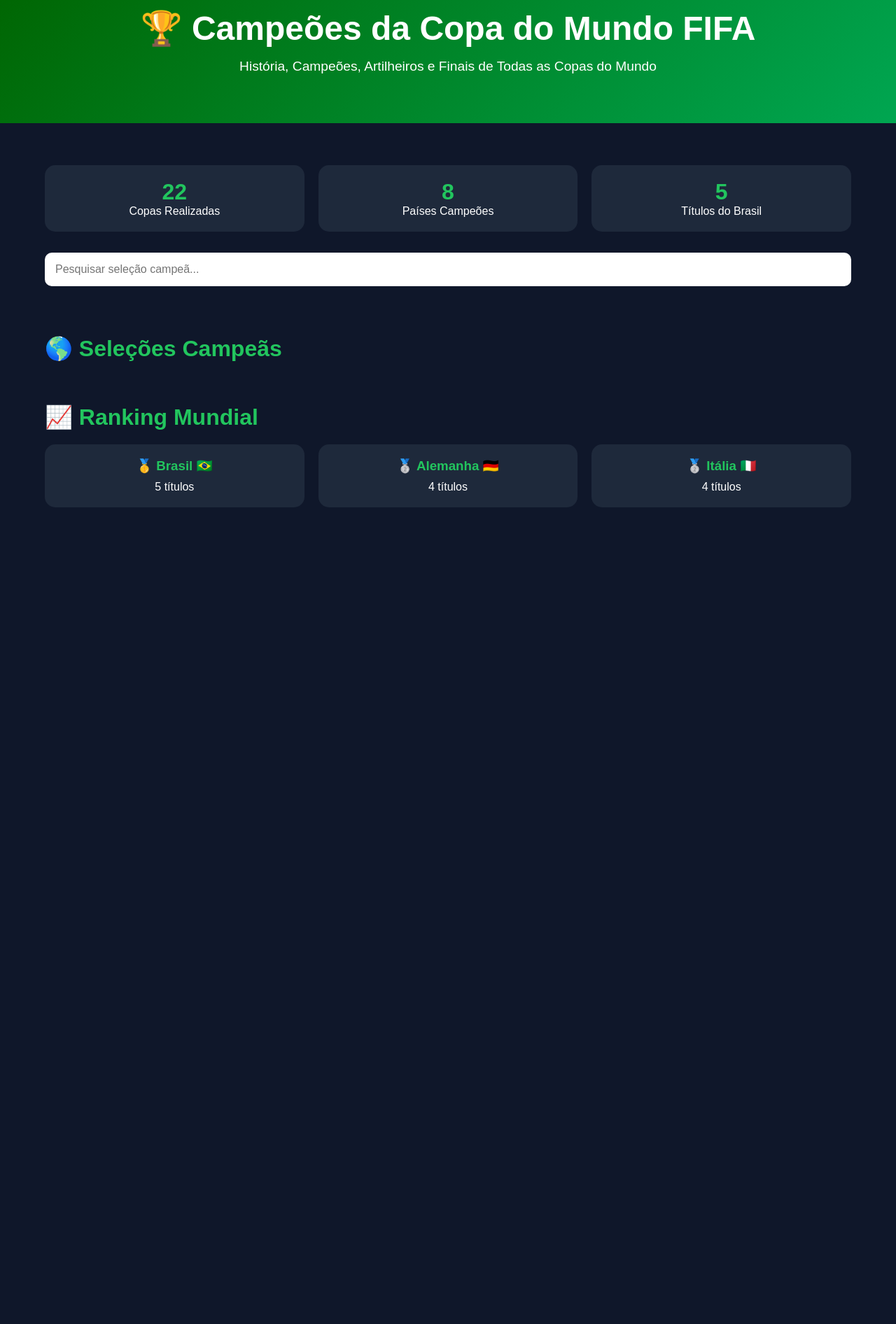
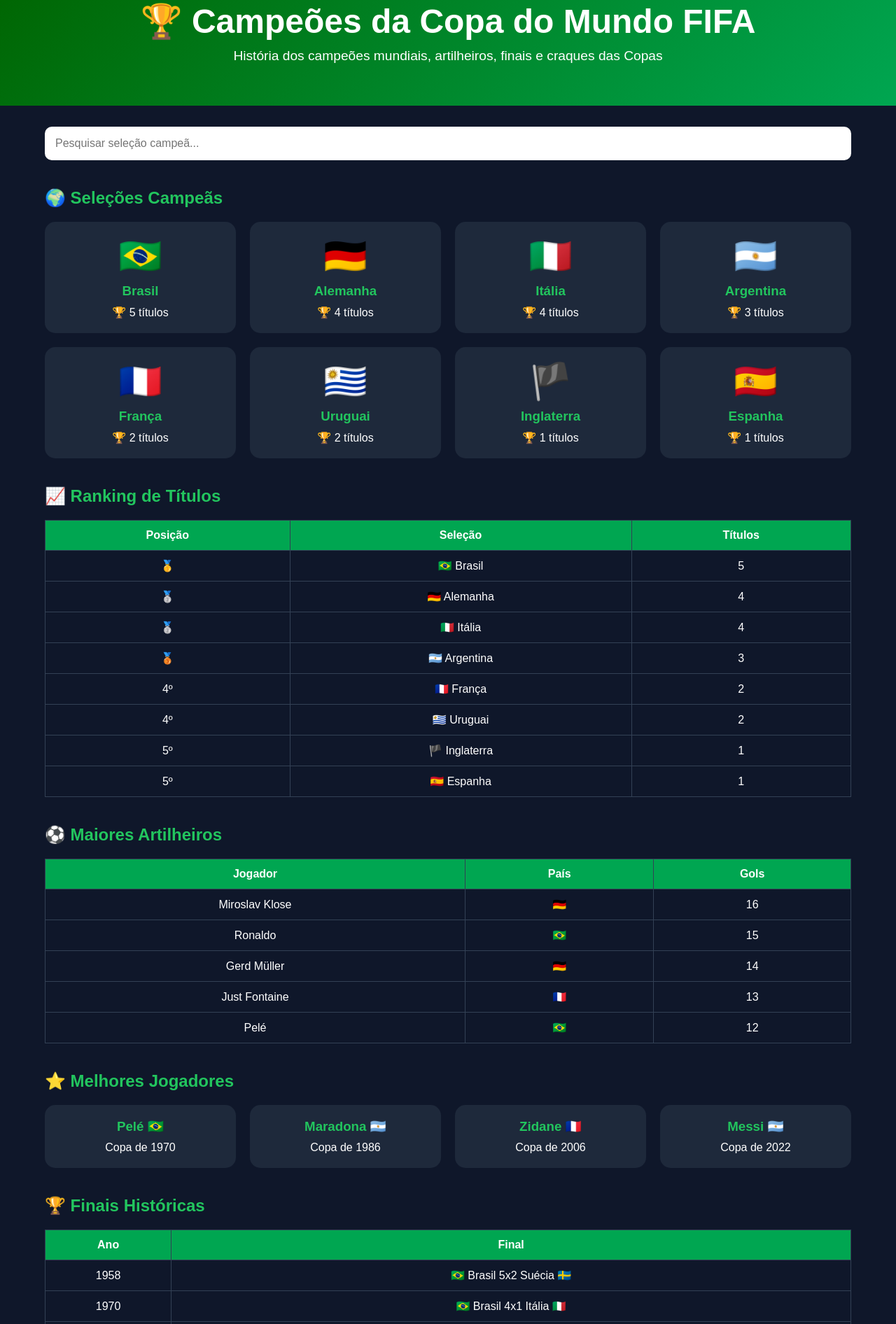
Before and after one commit to brunorapozo-hub/Campeoes-da-Copa-do-Mundo-Fifa, a plain HTML site: page index.html in a window 1280 px wide. Shown: the part 57-1949 px from the top of the page at 70% size. Before the commit the page ends 812 px from the top, so only its background shows below. Drawn offline with Linux system fonts and the light colour scheme.

Commit message:
Update index.html

```diff
--- a/index.html
+++ b/index.html
@@ -12,7 +12,7 @@
 margin:0;
 padding:0;
 box-sizing:border-box;
-font-family:Arial,Helvetica,sans-serif;
+font-family:Arial,sans-serif;
 }
 
 body{
@@ -22,16 +22,16 @@ color:white;
 
 header{
 background:linear-gradient(135deg,#006400,#00a651);
-padding:70px 20px;
+padding:60px 20px;
 text-align:center;
 }
 
 header h1{
 font-size:3rem;
-margin-bottom:15px;
 }
 
 header p{
+margin-top:10px;
 font-size:1.2rem;
 }
 
@@ -42,31 +42,8 @@ margin:auto;
 padding:30px 0;
 }
 
-.section-title{
-margin:40px 0 20px;
-color:#22c55e;
-font-size:2rem;
-}
-
-.stats{
-display:flex;
-gap:20px;
-flex-wrap:wrap;
-margin:30px 0;
-}
-
-.stat-box{
-flex:1;
-min-width:220px;
-background:#1e293b;
-padding:20px;
-border-radius:15px;
-text-align:center;
-}
-
-.stat-box h2{
-color:#22c55e;
-font-size:2rem;
+.search{
+margin-bottom:30px;
 }
 
 .search input{
@@ -75,7 +52,11 @@ padding:15px;
 border:none;
 border-radius:10px;
 font-size:16px;
-margin-bottom:30px;
+}
+
+.section-title{
+margin:40px 0 20px;
+color:#22c55e;
 }
 
 .cards{
@@ -88,8 +69,9 @@ gap:20px;
 background:#1e293b;
 padding:20px;
 border-radius:15px;
+cursor:pointer;
+transition:.3s;
 text-align:center;
-transition:.3s;
 }
 
 .card:hover{
@@ -102,22 +84,21 @@ margin-bottom:10px;
 }
 
 .card h3{
+margin-bottom:10px;
 color:#22c55e;
-margin-bottom:10px;
 }
 
 table{
 width:100%;
 border-collapse:collapse;
-margin-top:15px;
+margin-top:20px;
 }
 
-table th{
+th{
 background:#00a651;
 }
 
-table th,
-table td{
+th,td{
 padding:12px;
 border:1px solid #334155;
 text-align:center;
@@ -125,9 +106,43 @@ text-align:center;
 
 footer{
 background:#020617;
+padding:25px;
 text-align:center;
+margin-top:50px;
+}
+
+/* MODAL */
+
+.modal{
+display:none;
+position:fixed;
+top:0;
+left:0;
+width:100%;
+height:100%;
+background:rgba(0,0,0,.8);
+justify-content:center;
+align-items:center;
+}
+
+.modal-content{
+background:white;
+color:black;
 padding:25px;
-margin-top:50px;
+border-radius:15px;
+width:90%;
+max-width:500px;
+}
+
+.modal-content h2{
+margin-bottom:15px;
+}
+
+.close{
+float:right;
+cursor:pointer;
+font-size:25px;
+font-weight:bold;
 }
 
 </style>
@@ -137,55 +152,279 @@ margin-top:50px;
 
 <header>
 <h1>🏆 Campeões da Copa do Mundo FIFA</h1>
-<p>História, Campeões, Artilheiros e Finais de Todas as Copas do Mundo</p>
+
+<p>
+História dos campeões mundiais, artilheiros, finais e craques das Copas
+</p>
+
 </header>
 
 <div class="container">
 
-<div class="stats">
-
-<div class="stat-box">
-<h2>22</h2>
-<p>Copas Realizadas</p>
+<div class="search">
+<input
+type="text"
+id="pesquisa"
+placeholder="Pesquisar seleção campeã..."
+>
 </div>
 
-<div class="stat-box">
-<h2>8</h2>
-<p>Países Campeões</p>
+<h2 class="section-title">🌍 Seleções Campeãs</h2>
+
+<div id="cards" class="cards"></div>
+
+<h2 class="section-title">📈 Ranking de Títulos</h2>
+
+<table>
+
+<tr>
+<th>Posição</th>
+<th>Seleção</th>
+<th>Títulos</th>
+</tr>
+
+<tr><td>🥇</td><td>🇧🇷 Brasil</td><td>5</td></tr>
+<tr><td>🥈</td><td>🇩🇪 Alemanha</td><td>4</td></tr>
+<tr><td>🥈</td><td>🇮🇹 Itália</td><td>4</td></tr>
+<tr><td>🥉</td><td>🇦🇷 Argentina</td><td>3</td></tr>
+<tr><td>4º</td><td>🇫🇷 França</td><td>2</td></tr>
+<tr><td>4º</td><td>🇺🇾 Uruguai</td><td>2</td></tr>
+<tr><td>5º</td><td>🏴 Inglaterra</td><td>1</td></tr>
+<tr><td>5º</td><td>🇪🇸 Espanha</td><td>1</td></tr>
+
+</table>
+
+<h2 class="section-title">⚽ Maiores Artilheiros</h2>
+
+<table>
+
+<tr>
+<th>Jogador</th>
+<th>País</th>
+<th>Gols</th>
+</tr>
+
+<tr><td>Miroslav Klose</td><td>🇩🇪</td><td>16</td></tr>
+<tr><td>Ronaldo</td><td>🇧🇷</td><td>15</td></tr>
+<tr><td>Gerd Müller</td><td>🇩🇪</td><td>14</td></tr>
+<tr><td>Just Fontaine</td><td>🇫🇷</td><td>13</td></tr>
+<tr><td>Pelé</td><td>🇧🇷</td><td>12</td></tr>
+
+</table>
+
+<h2 class="section-title">⭐ Melhores Jogadores</h2>
+
+<div class="cards">
+
+<div class="card">
+<h3>Pelé 🇧🇷</h3>
+<p>Copa de 1970</p>
 </div>
 
-<div class="stat-box">
-<h2>5</h2>
-<p>Títulos do Brasil</p>
+<div class="card">
+<h3>Maradona 🇦🇷</h3>
+<p>Copa de 1986</p>
+</div>
+
+<div class="card">
+<h3>Zidane 🇫🇷</h3>
+<p>Copa de 2006</p>
+</div>
+
+<div class="card">
+<h3>Messi 🇦🇷</h3>
+<p>Copa de 2022</p>
 </div>
 
 </div>
 
-<div class="search">
-<input type="text" id="pesquisa" placeholder="Pesquisar seleção campeã...">
+<h2 class="section-title">🏆 Finais Históricas</h2>
+
+<table>
+
+<tr>
+<th>Ano</th>
+<th>Final</th>
+</tr>
+
+<tr><td>1958</td><td>🇧🇷 Brasil 5x2 Suécia 🇸🇪</td></tr>
+<tr><td>1970</td><td>🇧🇷 Brasil 4x1 Itália 🇮🇹</td></tr>
+<tr><td>1986</td><td>🇦🇷 Argentina 3x2 Alemanha 🇩🇪</td></tr>
+<tr><td>1994</td><td>🇧🇷 Brasil 0x0 Itália (3x2 pênaltis)</td></tr>
+<tr><td>2002</td><td>🇧🇷 Brasil 2x0 Alemanha 🇩🇪</td></tr>
+<tr><td>2022</td><td>🇦🇷 Argentina 3x3 França 🇫🇷 (4x2 pênaltis)</td></tr>
+
+</table>
+
 </div>
 
-<h2 class="section-title">🌎 Seleções Campeãs</h2>
+<footer>
 
-<div class="cards" id="cards"></div>
+<h3>🏆 Campeões da Copa do Mundo FIFA</h3>
 
-<h2 class="section-title">📈 Ranking Mundial</h2>
+<p>Desenvolvido por Bruno Rapozo</p>
 
-<div class="cards">
+</footer>
 
-<div class="card">
-<h3>🥇 Brasil 🇧🇷</h3>
-<p>5 títulos</p>
+<!-- MODAL -->
+
+<div id="modal" class="modal">
+
+<div class="modal-content">
+
+<span class="close" onclick="fecharModal()">&times;</span>
+
+<h2 id="nomePais"></h2>
+
+<p id="infoTitulos"></p>
+
+<p id="infoAnos"></p>
+
+<p id="infoCraque"></p>
+
 </div>
 
-<div class="card">
-<h3>🥈 Alemanha 🇩🇪</h3>
-<p>4 títulos</p>
 </div>
 
-<div class="card">
-<h3>🥈 Itália 🇮🇹</h3>
-<p>4 títulos</p>
+<script>
+
+const campeoes = [
+
+{
+pais:"Brasil",
+bandeira:"🇧🇷",
+titulos:5,
+anos:"1958, 1962, 1970, 1994, 2002",
+craque:"Pelé"
+},
+
+{
+pais:"Alemanha",
+bandeira:"🇩🇪",
+titulos:4,
+anos:"1954, 1974, 1990, 2014",
+craque:"Beckenbauer"
+},
+
+{
+pais:"Itália",
+bandeira:"🇮🇹",
+titulos:4,
+anos:"1934, 1938, 1982, 2006",
+craque:"Paolo Rossi"
+},
+
+{
+pais:"Argentina",
+bandeira:"🇦🇷",
+titulos:3,
+anos:"1978, 1986, 2022",
+craque:"Maradona / Messi"
+},
+
+{
+pais:"França",
+bandeira:"🇫🇷",
+titulos:2,
+anos:"1998, 2018",
+craque:"Zidane"
+},
+
+{
+pais:"Uruguai",
+bandeira:"🇺🇾",
+titulos:2,
+anos:"1930, 1950",
+craque:"Obdulio Varela"
+},
+
+{
+pais:"Inglaterra",
+bandeira:"🏴",
+titulos:1,
+anos:"1966",
+craque:"Bobby Charlton"
+},
+
+{
+pais:"Espanha",
+bandeira:"🇪🇸",
+titulos:1,
+anos:"2010",
+craque:"Iniesta"
+}
+
+];
+
+const cards = document.getElementById("cards");
+
+function mostrar(lista){
+
+cards.innerHTML="";
+
+lista.forEach(item=>{
+
+cards.innerHTML+=`
+
+<div
+class="card"
+onclick="abrirModal('${item.pais}','${item.titulos}','${item.anos}','${item.craque}')"
+>
+
+<div class="flag">${item.bandeira}</div>
+
+<h3>${item.pais}</h3>
+
+<p>🏆 ${item.titulos} títulos</p>
+
 </div>
 
-<div class="card
+`;
+
+});
+
+}
+
+mostrar(campeoes);
+
+document
+.getElementById("pesquisa")
+.addEventListener("keyup",function(){
+
+const valor=this.value.toLowerCase();
+
+const resultado=campeoes.filter(item=>
+item.pais.toLowerCase().includes(valor)
+);
+
+mostrar(resultado);
+
+});
+
+function abrirModal(nome,titulos,anos,craque){
+
+document.getElementById("modal").style.display="flex";
+
+document.getElementById("nomePais").innerHTML=nome;
+
+document.getElementById("infoTitulos").innerHTML=
+"🏆 Títulos: "+titulos;
+
+document.getElementById("infoAnos").innerHTML=
+"📅 Conquistas: "+anos;
+
+document.getElementById("infoCraque").innerHTML=
+"⭐ Maior jogador: "+craque;
+
+}
+
+function fecharModal(){
+
+document.getElementById("modal").style.display="none";
+
+}
+
+</script>
+
+</body>
+</html>
```
